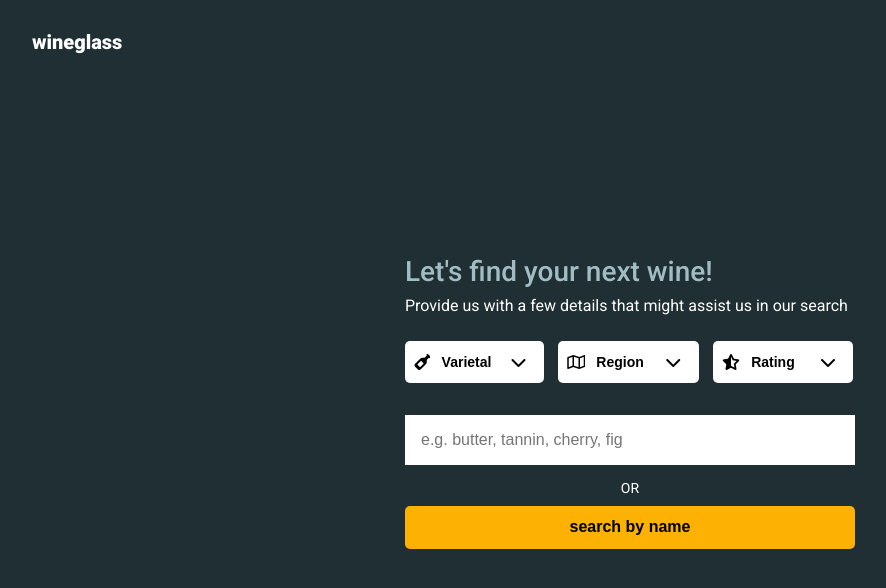
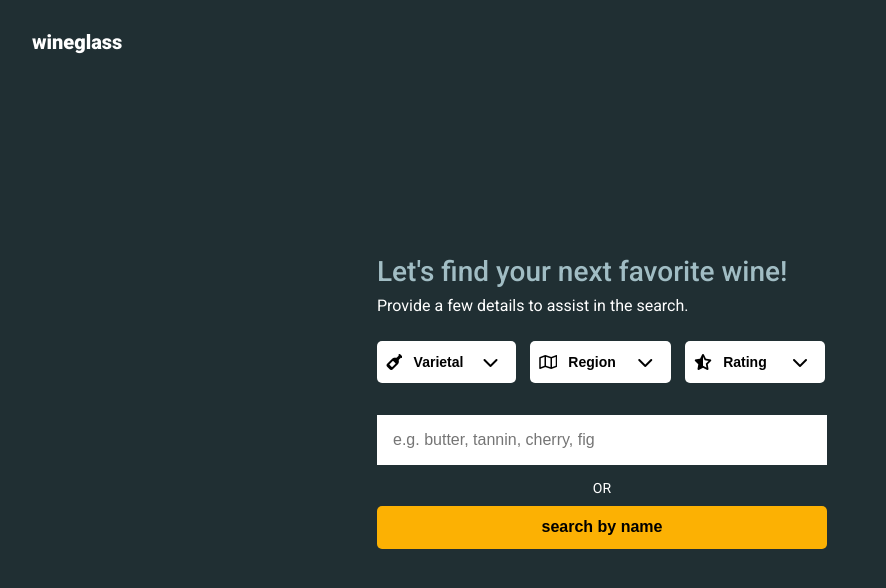
Before and after one commit to 0gzs/winesearch, a React (Create React App) app: page / in a window 1280 px wide. Shown: the top 588 px of the page, without its empty margins (38-924 px from the left). Built offline with nearby package versions, Linux system fonts and the light colour scheme.

Commit message:
[fix] styling

```diff
--- a/src/components/form.jsx
+++ b/src/components/form.jsx
@@ -98,8 +98,8 @@ const Form = ({ setResults, setKeywords }) => {
 
   return (
     <div className="form-container">
-      <h1>Let's find your next wine!</h1>
-      <p className='sub-heading'>Provide us with a few details that might assist us in our search</p>
+      <h1>Let's find your next favorite wine!</h1>
+      <p className='sub-heading'>Provide a few details to assist in the search.</p>
 
       <div className="search-buttons-wrapper">
         <div className={"formGroup"}>
--- a/src/components/form.scss
+++ b/src/components/form.scss
@@ -4,7 +4,6 @@
   justify-content: center;
   max-width: 45rem;
   width: 100%;
-  margin: 0 auto 5rem;
   height: calc(90vh - 8.4rem);
 }
 
--- a/src/global.scss
+++ b/src/global.scss
@@ -61,6 +61,7 @@ header {
   gap: .6em;
   padding: 0.75em;
   padding-top: 0;
+  margin-top: 2rem;
   margin-bottom: 5em;
   width: 100%;
 }
@@ -69,18 +70,29 @@ header {
   background-color: #fcb103;
 }
 
-@media (max-width: 679px) and (min-height: 625px) {
+@media (min-height: 660px) {
   .resultsGrid {
     margin-top: -10rem;
   }
 }
 
-@media (min-width: 680px) and (min-height: 780px) {
+@media (min-height: 860px) {
+  .resultsGrid {
+    margin-top: -15rem;
+  }
+}
+
+@media (min-height: 980px) {
+  .resultsGrid {
+    margin-top: -20rem;
+  }
+}
+
+@media (min-width: 680px) {
   .resultsGrid {
     flex-direction: row;
     flex-wrap: wrap;
     flex-direction: row;
-    margin-top: -20rem;
   }
 
   .product-container {
@@ -94,12 +106,12 @@ header {
   }
 }
 
-@media (min-width: 1250px) {
+@media (min-width: 1320px) {
   .wrapper {
     flex-direction: row;
     margin: initial;
     align-items: center;
-    padding-left: 5em;
+    justify-content: center;
     gap: 0;
     overflow: hidden;
     max-height: calc(100vh - 8.4rem)
@@ -108,19 +120,17 @@ header {
  .resultsGrid {
     width: 86rem;
     height: 100%;
-    margin-top: 10rem;
     margin-bottom: 0;
     padding-bottom: 10rem;
     overflow-y: scroll;
-    max-height: calc(100vh - 8.4rem)
+    max-height: calc(100vh - 8.4rem);
+    margin-top: 5rem;
   }
 
   .form-container {
     margin-bottom: 0;
   }
-}
 
-@media (min-width: 1440px) {
   .product-container {
     max-width: 38rem !important;
   }
```
